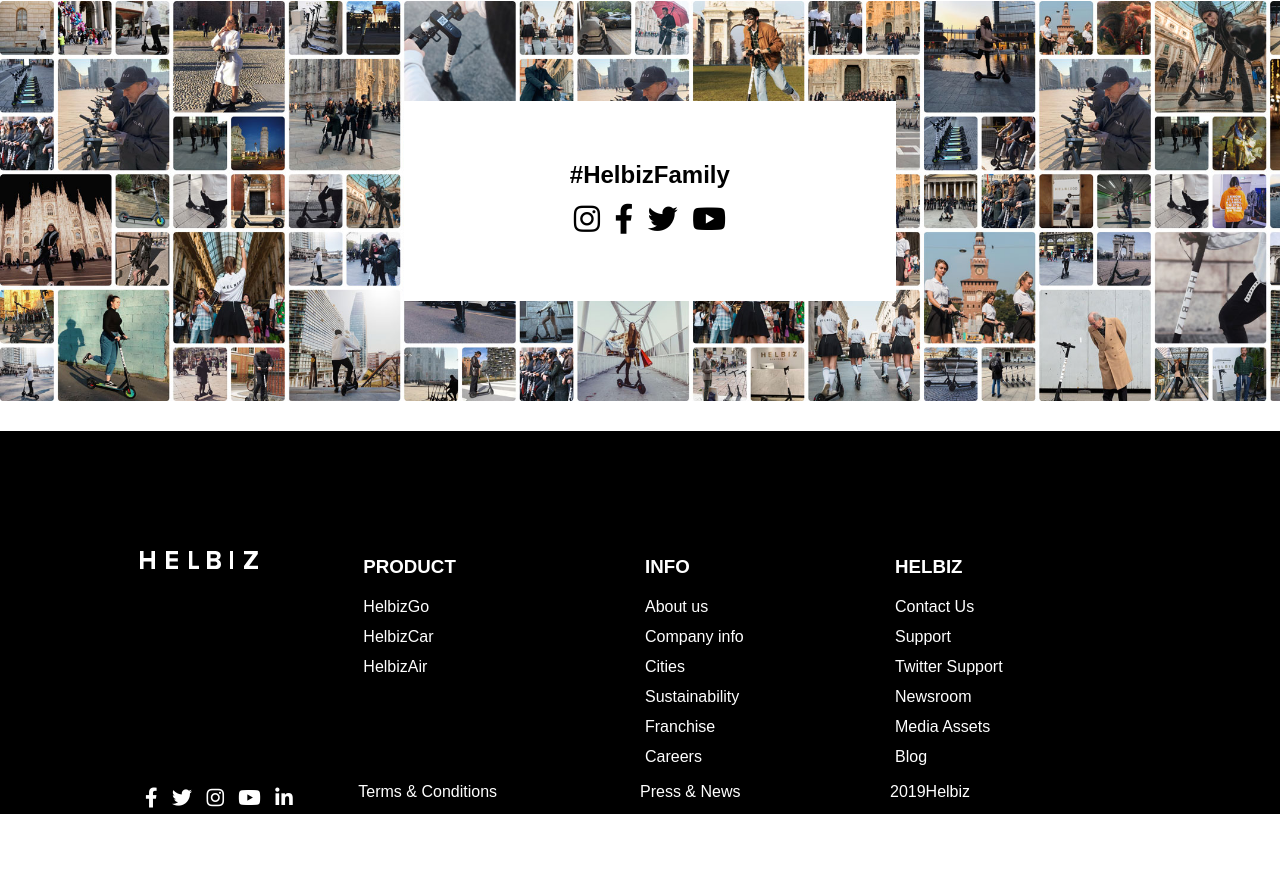
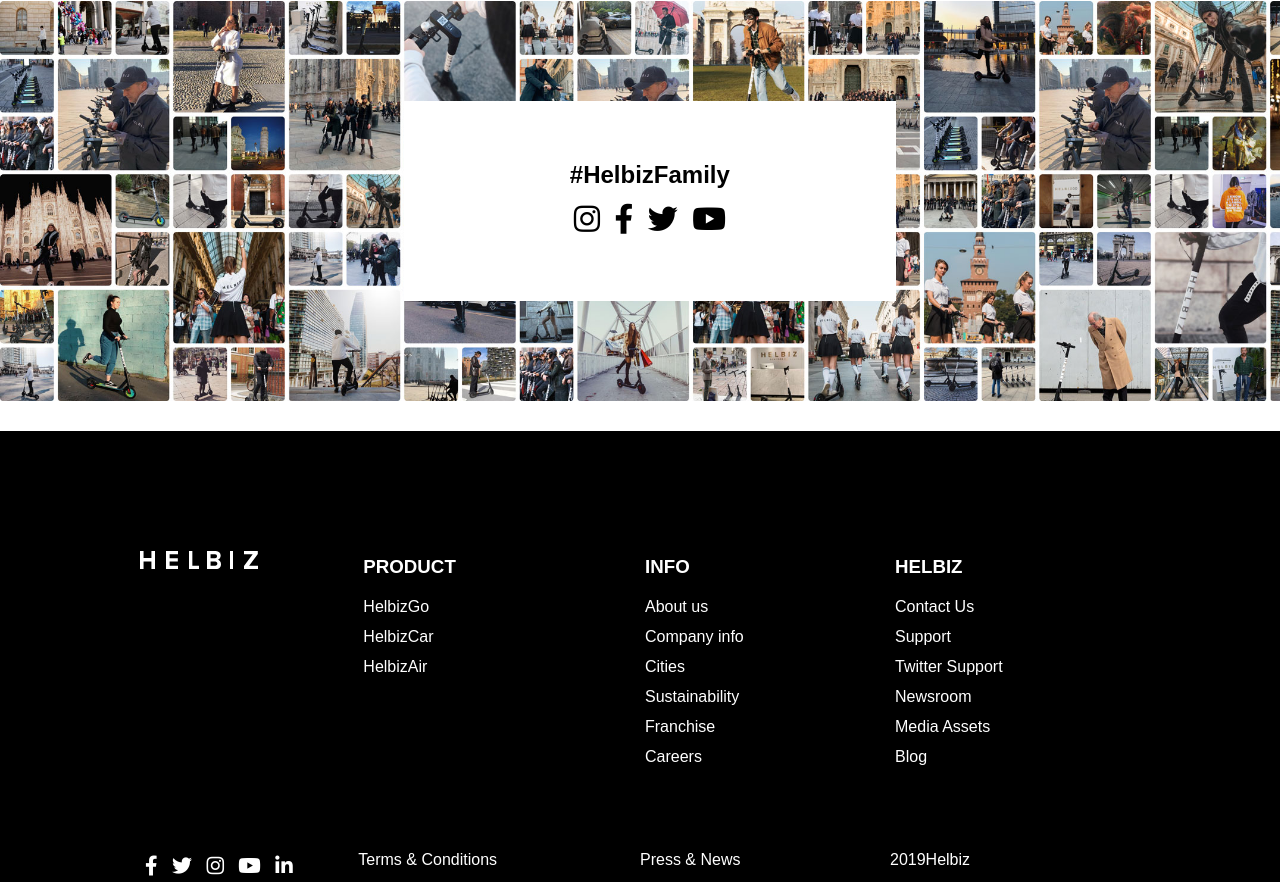
Before and after one commit to RLuis-Silva/html-css-helbiz, a plain HTML site: page index.html in a window 1280 px wide. Shown: the part 2071-2953 px from the top of the page. Before the commit the page ends 2885 px from the top, so only its background shows below. Drawn offline with Linux system fonts and the light colour scheme.

Commit message:
add footer lista social + DUBBI da chiarire
chiedere a qlk DUBBI  (footer .social)

```diff
--- a/css/style.css
+++ b/css/style.css
@@ -215,6 +215,11 @@ footer ul li a {
 
 footer .container_small .colonne {
   padding-top: 120px;
+  padding-bottom: 300px;
+  /* padding-bottom: 100px */
+  /* stessa cosa con linea 227, perchè con "ispeziona"
+  mi dice che il padding parte a metà della lista elementi e non
+  all' ultimo?? */
 }
 
 footer .container_small .colonne h3 {
@@ -222,7 +227,10 @@ footer .container_small .colonne h3 {
 }
 
 footer .colonne {
-  margin-bottom: 50px;
+  /* margin-bottom: 150px; */
+  /* perchè con margin-bottom a 50px non funziona?
+  con "ispeziona" mi dice che il margin non parte dall
+  ultimo elemento della lista, ma a metà....why? */
 }
 
 footer .container_small .social i {
```
